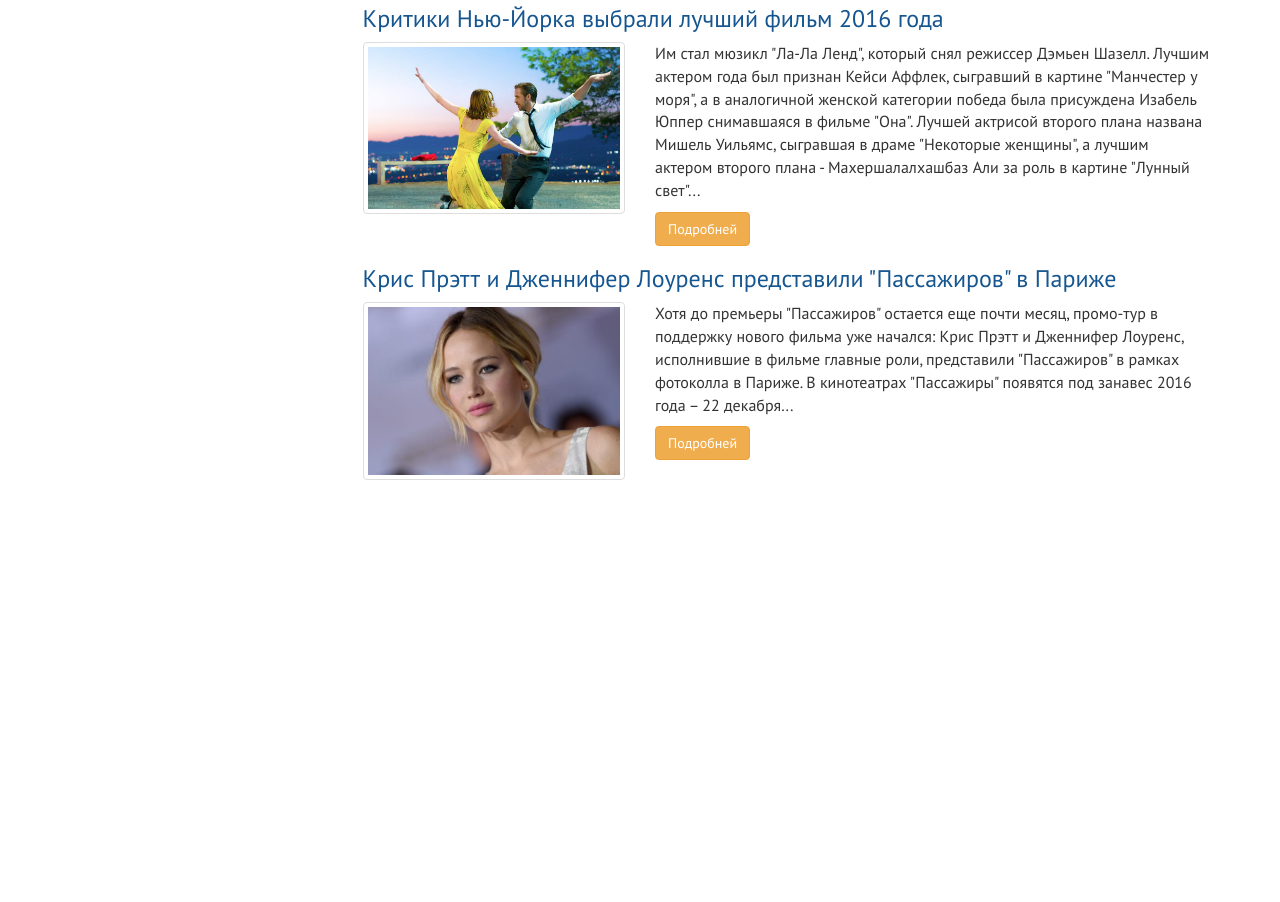
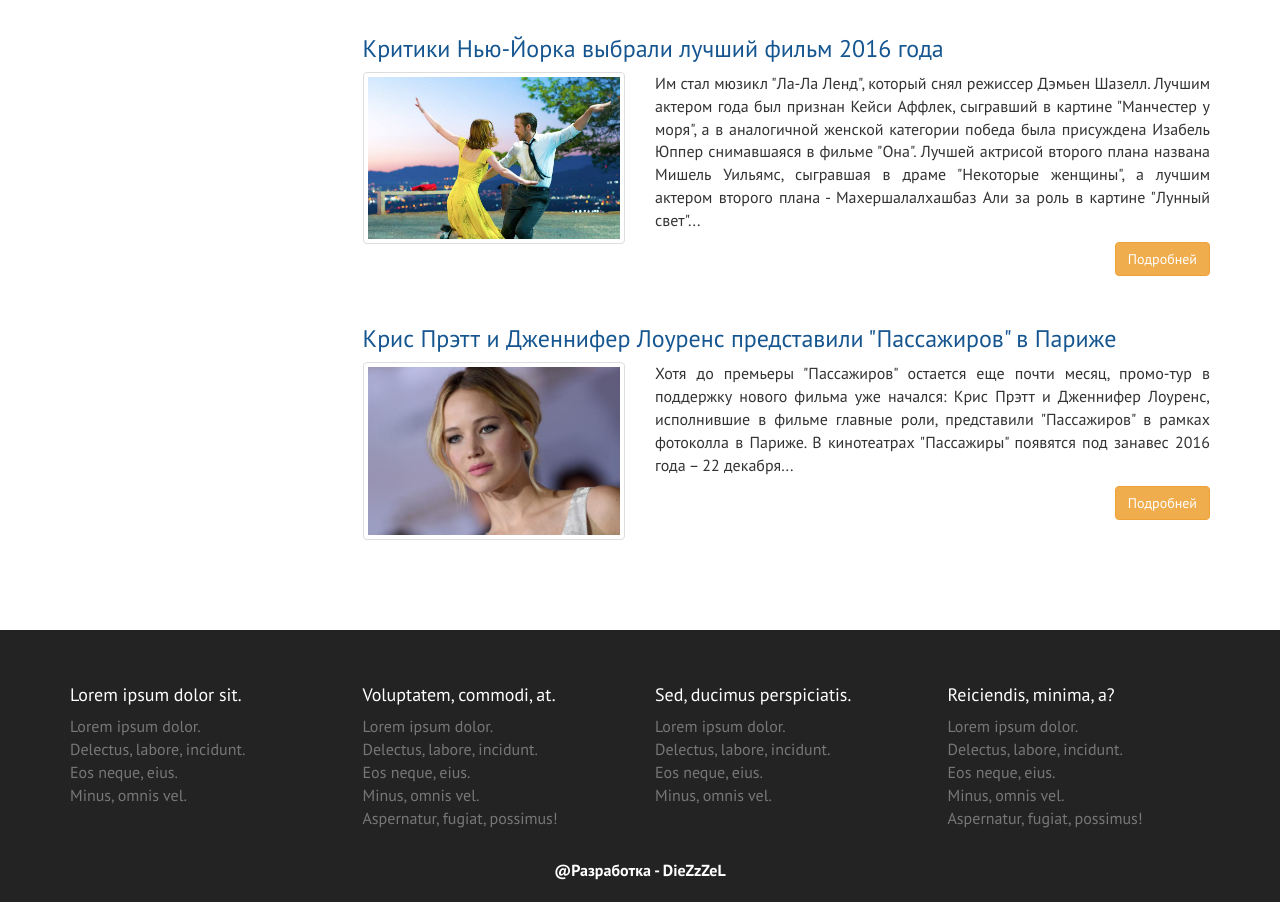
Before and after one commit to AnatoliySysoenko/Kinozal, a website: page index.html in a window 1280 px wide. Shown: the part 2958-3860 px from the top of the page. Before the commit the page ends 3518 px from the top, so only its background shows below. Drawn offline with Linux system fonts and the light colour scheme.

Commit message:
сайт готов

```diff
--- a/assets/scss/_footer.scss
+++ b/assets/scss/_footer.scss
@@ -0,0 +1,23 @@
+.footer {
+  padding-top: 45px;
+  color: $color-light;
+  background-color: $color-dark;
+
+  ul {
+    padding: 0;
+    list-style: none;
+  }
+
+  a {
+    color: #777777;
+  }
+
+  &-fifth {
+    margin: 20px 0;
+    text-align: center;
+
+    a {
+      color: $color-light;
+    }
+  }
+}
--- a/assets/scss/_main.scss
+++ b/assets/scss/_main.scss
@@ -49,8 +49,10 @@
   }
 }
 
-.film-news-item .thumbnail {
-  margin-bottom: 0;
+.film-news-item {
+  .thumbnail {
+    margin-bottom: 0;
+  }
 
   &:hover .thumbnail {
     background-color: $color-accent;
--- a/index.html
+++ b/index.html
@@ -676,8 +676,69 @@
       <footer class="footer">
             <div class="container-fluid">
                   <div class="row">
-                        <div class="container"></div>
+                        <div class="container">
+                              <div class="row">
+
+                                    <div class="footer-top">
+
+                                          <div class="footer-first col-md-3 col-xs-6">
+                                                <h4>Lorem ipsum dolor sit.</h4>
+                                                <ul>
+                                                      <li><a href="#">Lorem ipsum dolor.</a></li>
+                                                      <li><a href="#">Delectus, labore, incidunt.</a></li>
+                                                      <li><a href="#">Eos neque, eius.</a></li>
+                                                      <li><a href="#">Minus, omnis vel.</a></li>
+                                                </ul>
+                                          </div>
+
+                                          <div class="footer-second col-md-3 col-xs-6">
+                                                <h4>Voluptatem, commodi, at.</h4>
+                                                <ul>
+                                                      <li><a href="#">Lorem ipsum dolor.</a></li>
+                                                      <li><a href="#">Delectus, labore, incidunt.</a></li>
+                                                      <li><a href="#">Eos neque, eius.</a></li>
+                                                      <li><a href="#">Minus, omnis vel.</a></li>
+                                                      <li><a href="#">Aspernatur, fugiat, possimus!</a></li>
+                                                </ul>
+                                          </div>
+
+                                          <div class="footer-third col-md-3 col-xs-6">
+                                                <h4>Sed, ducimus perspiciatis.</h4>
+                                                <ul>
+                                                      <li><a href="#">Lorem ipsum dolor.</a></li>
+                                                      <li><a href="#">Delectus, labore, incidunt.</a></li>
+                                                      <li><a href="#">Eos neque, eius.</a></li>
+                                                      <li><a href="#">Minus, omnis vel.</a></li>
+                                                </ul>
+                                          </div>
+
+                                          <div class="footer-fourth col-md-3 col-xs-6">
+                                                <h4>Reiciendis, minima, a?</h4>
+                                                <ul>
+                                                      <li><a href="#">Lorem ipsum dolor.</a></li>
+                                                      <li><a href="#">Delectus, labore, incidunt.</a></li>
+                                                      <li><a href="#">Eos neque, eius.</a></li>
+                                                      <li><a href="#">Minus, omnis vel.</a></li>
+                                                      <li><a href="#">Aspernatur, fugiat, possimus!</a></li>
+                                                </ul>
+                                          </div>
+
+                                    </div>
+                              </div>
+
+                              <div class="row">
+                                    <div class="footer-bottom">
+
+                                          <div class="footer-fifth col-xs-12">
+                                                <strong><a href="https://fomenko.top/">@Разработка -
+                                                            DieZzZeL</a></strong>
+                                          </div>
+
+                                    </div>
+                              </div>
+                        </div>
                   </div>
+
             </div>
       </footer>
 
```
Also changed, not shown: assets/css/style.css.
